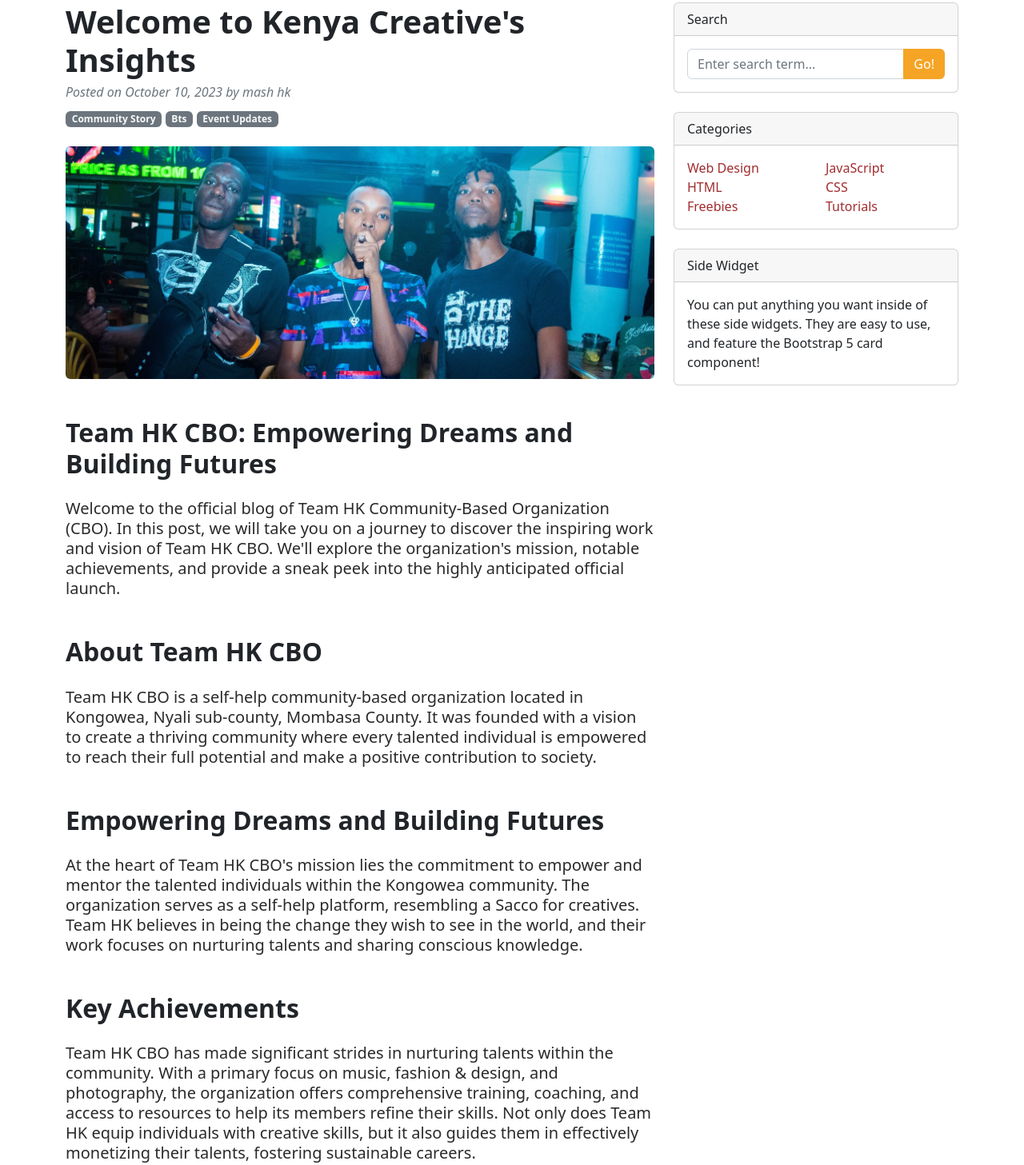
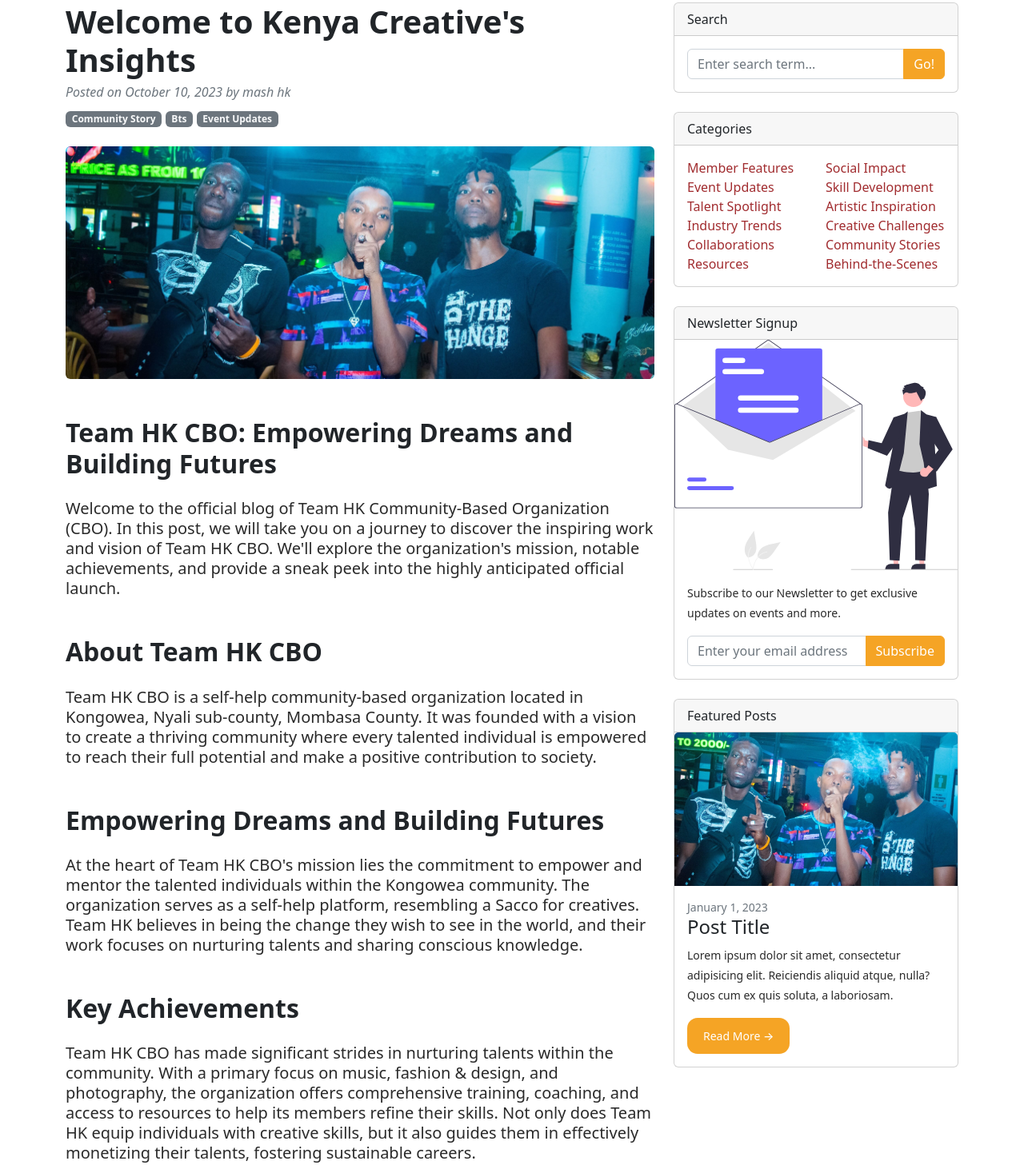
Before and after one commit to 001Samurai/001samurai.github.io, a website: page about-us-bp.html in a window 1280 px wide. Shown: the part 109-1566 px from the top of the page at 80% size. Drawn offline with Linux system fonts and the light colour scheme; files whose address does not match are found by name; a web font is replaced by a local one.

Commit message:
blog-post

```diff
--- a/about-us-bp.html
+++ b/about-us-bp.html
@@ -183,16 +183,22 @@
                                 <div class="row">
                                     <div class="col-sm-6">
                                         <ul class="list-unstyled mb-0">
-                                            <li><a href="#!">Web Design</a></li>
-                                            <li><a href="#!">HTML</a></li>
-                                            <li><a href="#!">Freebies</a></li>
+                                            <li><a href="#!">Member Features</a></li>
+                                            <li><a href="#!">Event Updates</a></li>
+                                            <li><a href="#!">Talent Spotlight</a></li>
+                                            <li><a href="#!">Industry Trends</a></li>
+                                            <li><a href="#!">Collaborations</a></li>
+                                            <li><a href="#!">Resources</a></li>
                                         </ul>
                                     </div>
                                     <div class="col-sm-6">
                                         <ul class="list-unstyled mb-0">
-                                            <li><a href="#!">JavaScript</a></li>
-                                            <li><a href="#!">CSS</a></li>
-                                            <li><a href="#!">Tutorials</a></li>
+                                            <li><a href="#!">Social Impact</a></li>
+                                            <li><a href="#!">Skill Development</a></li>
+                                            <li><a href="#!">Artistic Inspiration</a></li>
+                                            <li><a href="#!">Creative Challenges</a></li>
+                                            <li><a href="#!">Community Stories</a></li>
+                                            <li><a href="#!">Behind-the-Scenes</a></li>
                                         </ul>
                                     </div>
                                 </div>
@@ -200,8 +206,36 @@
                         </div>
                         <!-- Side widget-->
                         <div class="card mb-4">
-                            <div class="card-header">Side Widget</div>
-                            <div class="card-body">You can put anything you want inside of these side widgets. They are easy to use, and feature the Bootstrap 5 card component!</div>
+                            <div class="card-header">Newsletter Signup
+
+                            </div>
+                            <img class="card-img-top" src="assets/images/undraw_envelope_re_f5j4.svg" alt="..." />
+                            <div class="card-body">
+                                <p>Subscribe to our Newsletter to get exclusive updates on events and more.</p>
+                                <form action="" method="" class="">
+                                    <div class="input-group">
+                                        <input class="form-control" type="email" placeholder="Enter your email address" aria-label="email" name="subscriber-email" />
+                                        <button class="btn btn-primary" id="button-subscribe" type="submit">Subscribe</button>
+                                    </div>
+                                </form>
+
+
+                            </div>
+                        </div>
+                        <div class="card mb-4">
+                            <div class="card-header">
+                                Featured Posts
+
+                            </div>
+                            <a href="#!"><img class="card-img-top" src="assets/images/hkgang.jpg" alt="..." /></a>
+                            <div class="card-body">
+                                <div class="small text-muted">January 1, 2023</div>
+                                <h2 class="card-title h4">Post Title</h2>
+                                <p class="card-text">Lorem ipsum dolor sit amet, consectetur adipisicing elit. Reiciendis aliquid atque, nulla? Quos cum ex quis soluta, a laboriosam.</p>
+                                <div class="main-button-yellow">
+                                    <a href="#">Read More →</a>
+                                </div>
+                            </div>
                         </div>
                     </div>
                 </div>
```
